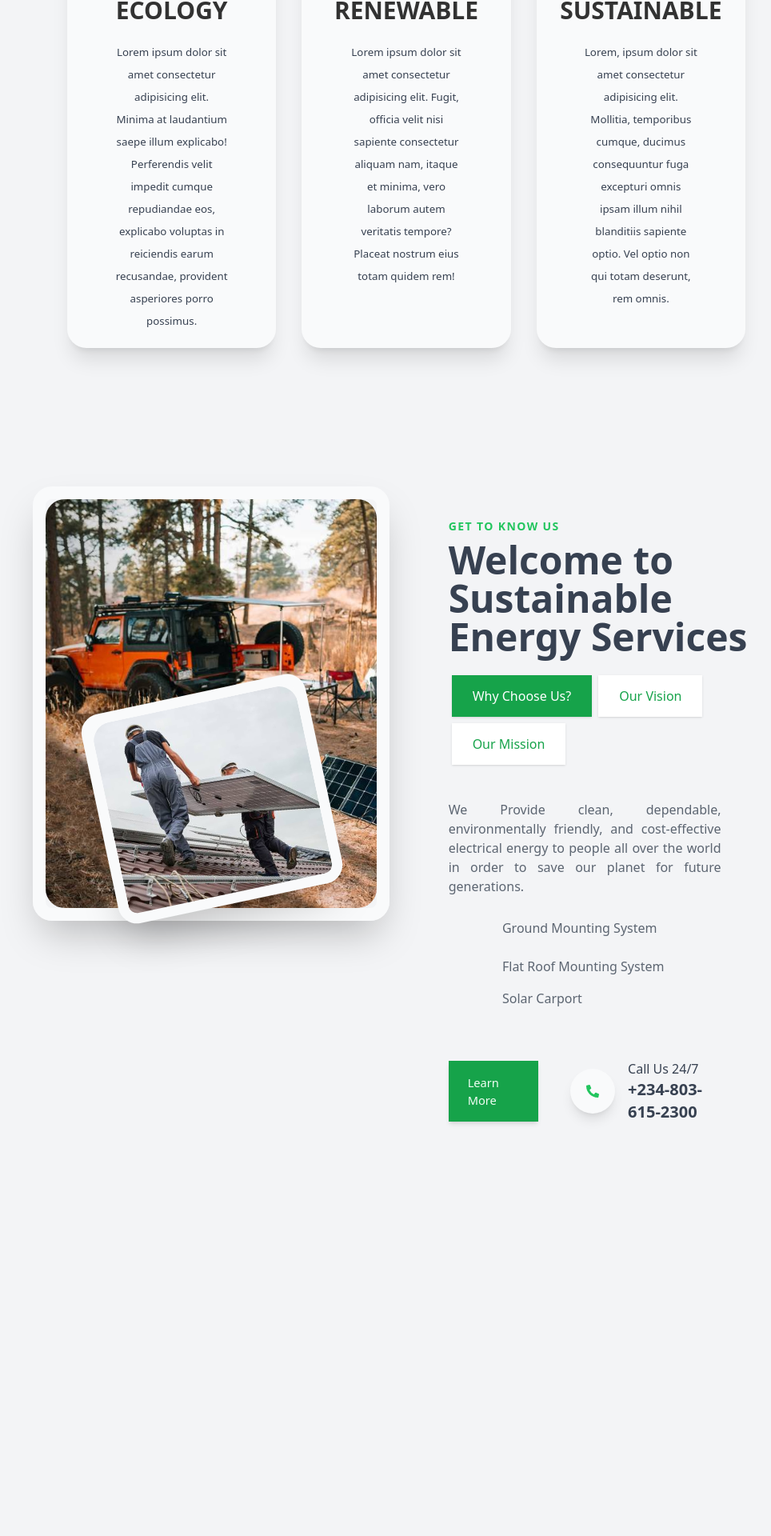
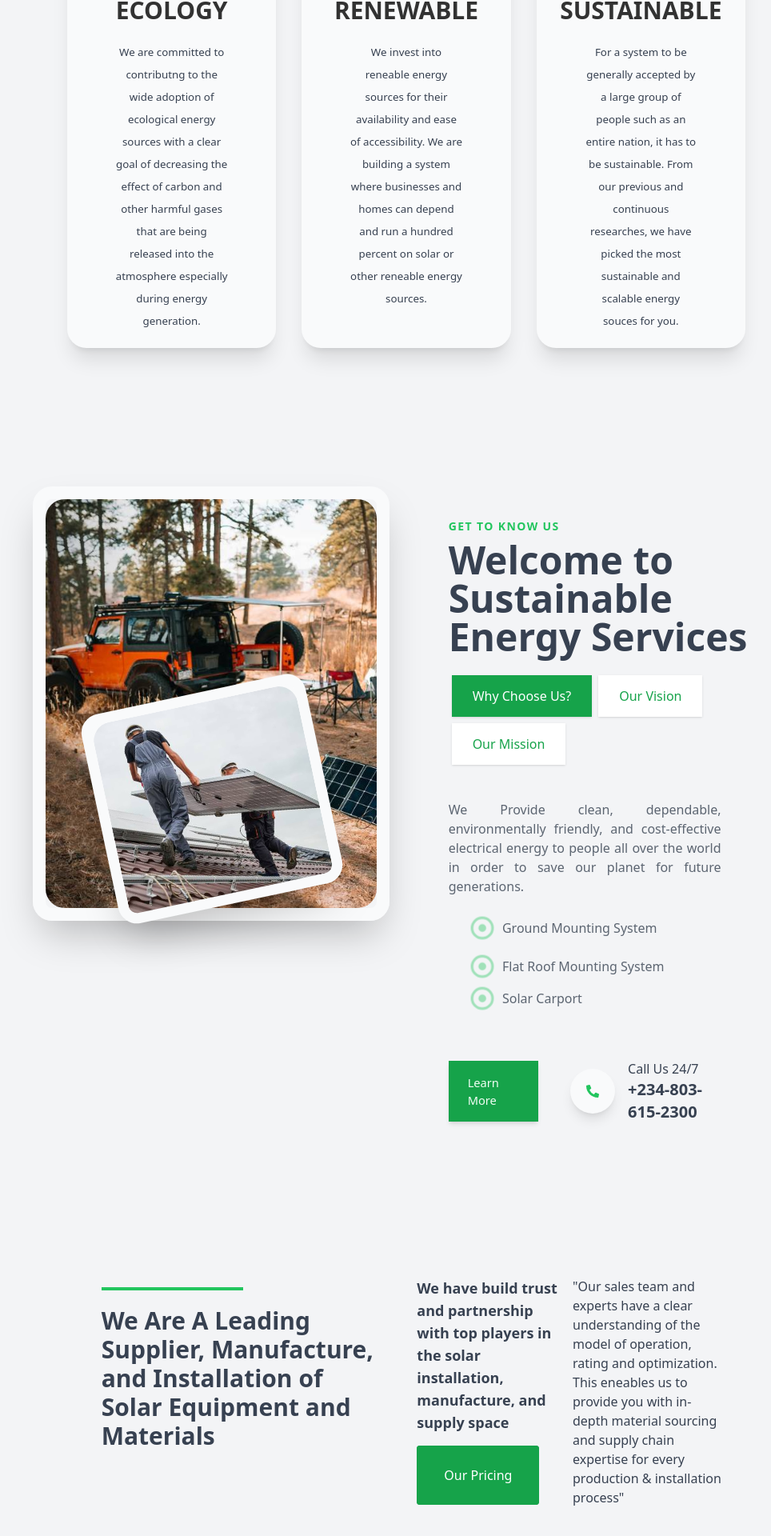
Before and after one commit to arewageek/sunciti, a Next.js app: page / in a window 1280 px wide. Shown: the part 872-2792 px from the top of the page at 80% size, without its empty margins (132-1096 px from the left). Before the commit the page ends 2399 px from the top, so only its background shows below. Built offline with nearby package versions, Linux system fonts and the light colour scheme.

Commit message:
10:39 - 1702:24

```diff
--- a/src/app/page.js
+++ b/src/app/page.js
@@ -1,5 +1,6 @@
 import { Header } from "@/ui/Header";
 import { MeetMainone } from "@/ui/MeetMainone";
+import { MoreOnMainone } from "@/ui/MoreOnMainone";
 import { ServicesSlider } from "@/ui/ServicesSlider";
 import Image from "next/image";
 
@@ -11,6 +12,8 @@ export default function Home() {
       <MeetMainone />
 
       {/* <ServicesSlider /> */}
+
+      <MoreOnMainone />
     </main>
   );
 }
--- a/src/ui/Header.jsx
+++ b/src/ui/Header.jsx
@@ -47,19 +47,19 @@ export const Header = () => {
     const headerCards = [
         {
             title: "Ecology",
-            desc: "Lorem ipsum dolor sit amet consectetur adipisicing elit. Minima at laudantium saepe illum explicabo! Perferendis velit impedit cumque repudiandae eos, explicabo voluptas in reiciendis earum recusandae, provident asperiores porro possimus.",
+            desc: "We are committed to contributng to the wide adoption of ecological energy sources with a clear goal of decreasing the effect of carbon and other harmful gases that are being released into the atmosphere especially during energy generation.",
             icon: <Player className='h-[70pt] w-[70pt] p-0' src="./assets/lotties/Leaf3.json" loop autoplay />
         },
 
         {
             title: "Renewable",
-            desc: "Lorem ipsum dolor sit amet consectetur adipisicing elit. Fugit, officia velit nisi sapiente consectetur aliquam nam, itaque et minima, vero laborum autem veritatis tempore? Placeat nostrum eius totam quidem rem!",
+            desc: "We invest into reneable energy sources for their availability and ease of accessibility. We are building a system where businesses and homes can depend and run a hundred percent on solar or other reneable energy sources.",
             icon: <Player className='h-[70pt] w-[70pt] p-0' src="./assets/lotties/Sunlight.json" loop autoplay />
         },
 
         {
             title: "Sustainable",
-            desc: "Lorem, ipsum dolor sit amet consectetur adipisicing elit. Mollitia, temporibus cumque, ducimus consequuntur fuga excepturi omnis ipsam illum nihil blanditiis sapiente optio. Vel optio non qui totam deserunt, rem omnis.",
+            desc: "For a system to be generally accepted by a large group of people such as an entire nation, it has to be sustainable. From our previous and continuous researches, we have picked the most sustainable and scalable energy souces for you.",
             icon: <Player className='h-[70pt] w-[70pt] p-0' src="./assets/lotties/Coin.json" loop autoplay />
         }
     ]
--- /dev/null
+++ b/src/ui/MoreOnMainone.jsx
@@ -0,0 +1,43 @@
+import React from 'react'
+import { MoreOnMainoneCard } from './MoreOnMainoneCard'
+
+export const MoreOnMainone = () => {
+  return (
+    <div className='w-full py-5 my-4'>
+        <div className='w-full md:w-[70%] mx-auto flex flex-col md:flex-row justify-between px-10 py-5'>
+            <div className='w-full lg:w-1/2 p-2 md:p-[20pt]'>
+                <div className='w-1/3 md:w-1/2 h-1 border-t-4 border-t-green-500 mb-5'></div>
+                <h1 className='text-3xl font-bold '>
+                    We Are A Leading Supplier, Manufacture, and Installation of Solar Equipment and Materials
+                </h1>
+            </div>
+
+            <div className='w-full lg:w-1/2 p-[10pt] flex flex-col md:flex-row justify-around space-x-2'>
+                <div className='w-full md:w-1/2'>
+                    <h3 className='font-bold text-lg'>
+                        We have build trust and partnership with top players in the solar installation, manufacture, and supply space
+                    </h3>
+
+                    <div className='w-full my-10'>
+                        <a href="/pricing" className='w-full py-6 bg-green-600 text-white rounded px-8 hover:bg-green-100 hover:text-green-600 border-2 border-green-600 transition'>
+                            Our Pricing
+                        </a>
+                    </div>
+                </div>
+
+                <div className='w-full md:w-1/2 font-light'>
+                    <p>
+                        "Our sales team and experts have a clear understanding of the model of operation, rating and optimization. This eneables us to provide you with in-depth material sourcing and supply chain expertise for every production & installation process"
+                    </p>
+                </div>
+            </div>
+        </div>
+
+        <div className='md:w-[70%] mx-auto my-5 flex flex-wrap overflow-auto px-5 py-3 w-[20000vw]'>
+            <MoreOnMainoneCard />
+            <MoreOnMainoneCard />
+            <MoreOnMainoneCard />
+        </div>
+    </div>
+  )
+}
--- /dev/null
+++ b/src/ui/MoreOnMainoneCard.jsx
@@ -0,0 +1,44 @@
+import React from 'react'
+
+export const MoreOnMainoneCard = () => {
+    return (
+        <div className='w-full md:w-1/3 p-3'>
+            <div className='pl-5 pb-5 bg-white shadow-lg flex justify-end'>
+                <div className='w-[90%] border-t-4 border-t-green-600'>
+                    <div className='w-full flex justify-between'>
+                        <div className='text-lg md:text-2xl font-[900] w-1/2 relative bottom-0 flex flex-col justify-end'>
+                            <h1>
+                                Solar Inverter Services
+                            </h1>
+                        </div>
+
+                        <div className='w-[60pt] md:w-[90pt] h-[60pt] md:h-[90pt] bg-green-600'>
+
+                        </div>
+                    </div>
+
+                    <div className='text-sm pr-5 md:pr-10 py-5 flex flex-col space-y-3'>
+                        <p>
+                            We install and sell a wide variation of solar inverters for different load sizes, environments and use cases.
+                        </p>
+
+                        <p>
+                            We install and sell a wide variation of solar inverters for different load sizes, environments and use cases.
+                        </p>
+
+                        <p>
+                            We install and sell a wide variation of solar inverters for different load sizes, environments and use cases.
+                        </p>
+                        <p>
+                            We install and sell a wide variation of solar inverters for different load sizes, environments and use cases.
+                        </p>
+
+                        <p>
+                            We install and sell a wide variation of solar inverters for different load sizes, environments and use cases.
+                        </p>
+                    </div>
+                </div>
+            </div>
+        </div>
+    )
+}
```
